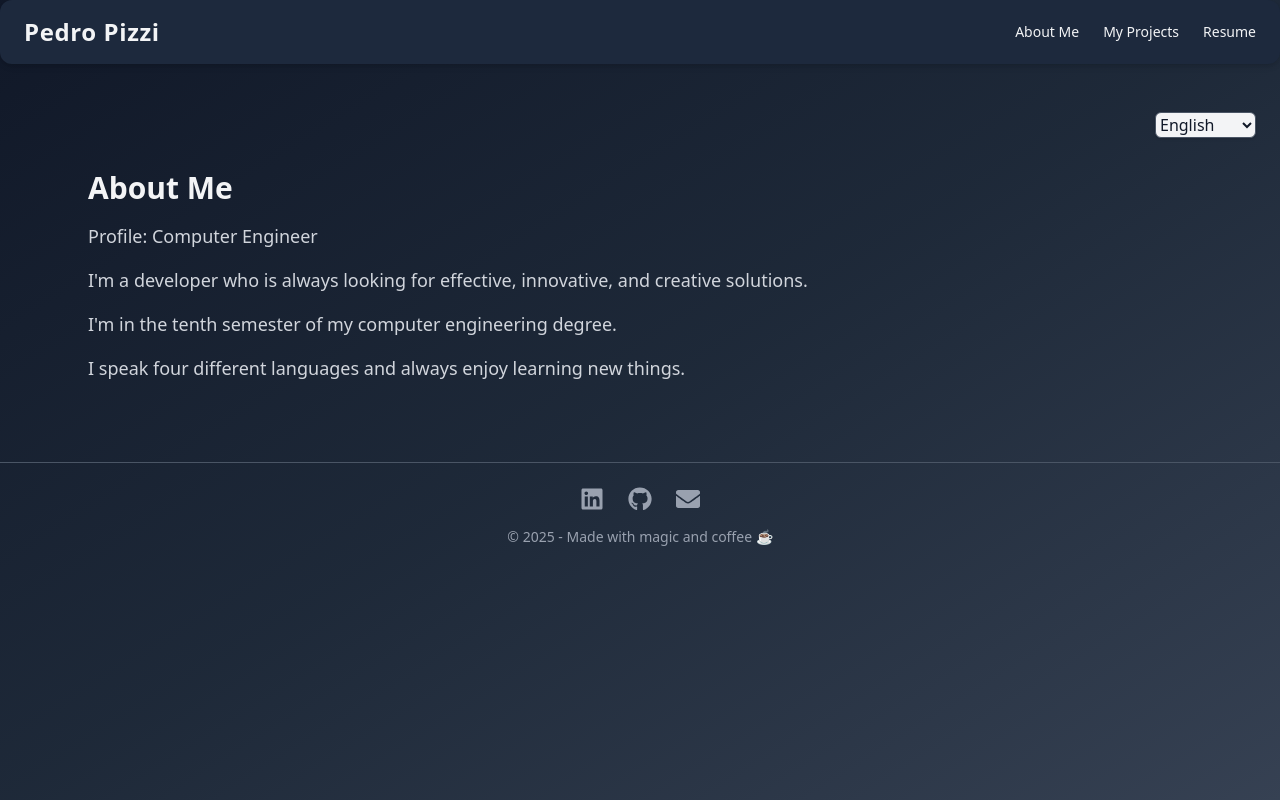
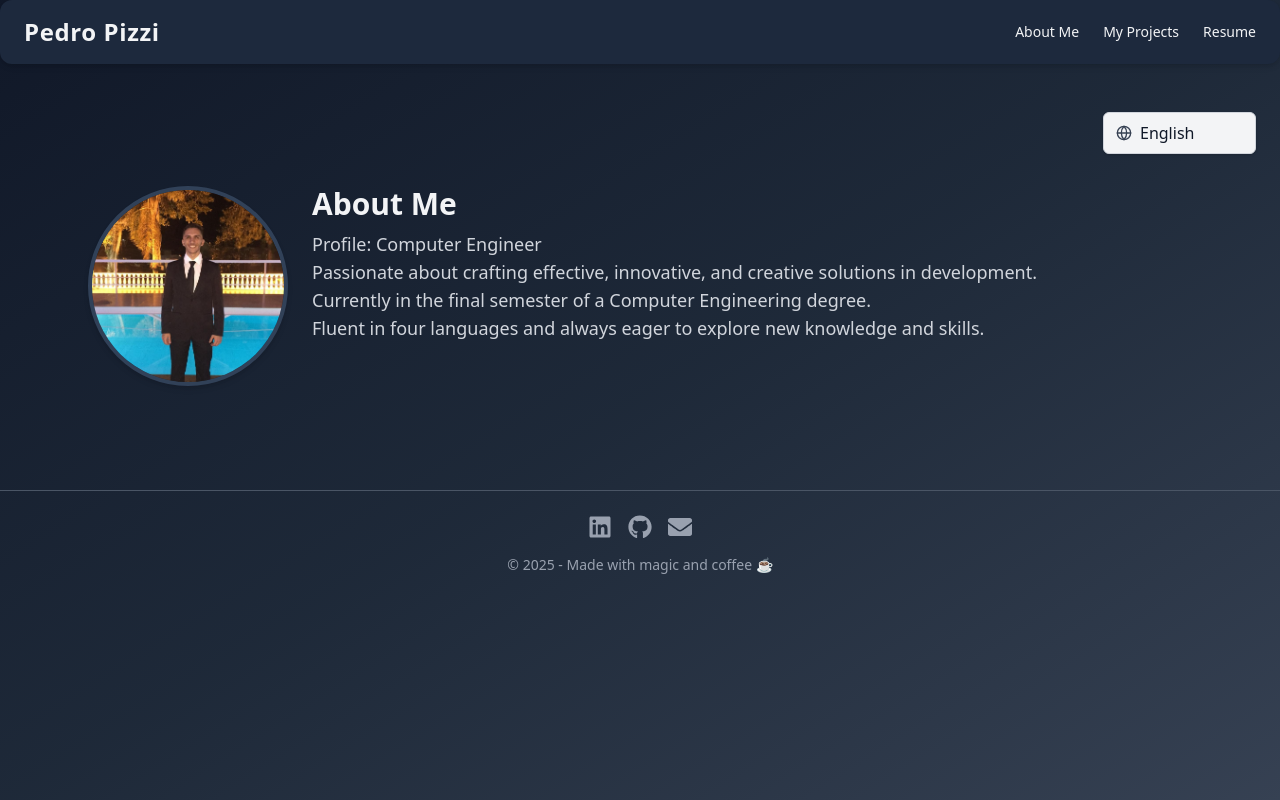
Before and after one commit to P3dream/portifolio, a React (Vite) app: page /about in a window 1280 px wide. Built offline with nearby package versions, Linux system fonts and the light colour scheme.

Commit message:
fixing bug with the curriculum pdf, improving about me section

```diff
--- a/src/App.tsx
+++ b/src/App.tsx
@@ -6,6 +6,7 @@ import Projects from "./pages/Projects";
 import Resume from "./pages/Resume";
 import { useTranslation } from "react-i18next";
 import "./App.css";
+import { Globe } from "lucide-react";
 
 function App() {
   const { t, i18n } = useTranslation();
@@ -18,12 +19,14 @@ function App() {
     <Router>
       <div className="min-h-screen bg-gradient-to-br from-gray-900 via-gray-800 to-gray-700 text-gray-100 font-sans">
         <Navbar />
-
-        <div className="flex justify-end px-6 pt-4">
+        <div className="flex justify-end px-4 sm:px-6 pt-4">
+          <div className="relative inline-block text-left">
+            <div className="flex items-center gap-2 bg-gray-100 hover:bg-gray-200 border border-gray-300 rounded-md px-3 py-2 shadow transition duration-200 cursor-pointer">
+              <Globe className="w-4 h-4 text-gray-700" />
               <select
                 onChange={handleChangeLanguage}
                 value={i18n.language}
-            className="rounded-md border border-gray-600 shadow bg-gray-100 text-gray-900 font-medium hover:bg-gray-200 transition duration-200"
+                className="appearance-none bg-transparent outline-none text-gray-900 font-medium pr-6 cursor-pointer"
               >
                 <option value="en">English</option>
                 <option value="pt">Português</option>
@@ -31,8 +34,12 @@ function App() {
                 <option value="fr">Français</option>
               </select>
             </div>
+          </div>
+        </div>
 
-        <main className="px-6 py-8 max-w-6xl mx-auto">
+
+        {/* Conteúdo principal */}
+        <main className="px-4 sm:px-6 py-8 max-w-6xl mx-auto">
           <Routes>
             <Route path="/" element={<Navigate to="/about" replace />} />
             <Route path="/about" element={<About />} />
@@ -41,15 +48,16 @@ function App() {
           </Routes>
         </main>
 
-        <footer className="mt-12 py-6 text-center text-sm text-gray-400 border-t border-gray-600">
-          <div className="space-x-6 mb-4">
+        {/* Footer responsivo */}
+        <footer className="mt-12 py-6 text-center text-sm text-gray-400 border-t border-gray-600 px-4">
+          <div className="flex justify-center flex-wrap gap-4 mb-4">
             <a
               href="https://www.linkedin.com/in/pedrocarneiropizzi/"
               target="_blank"
               rel="noopener noreferrer"
               className="hover:text-gray-100"
             >
-              <FaLinkedin className="inline-block w-6 h-6" />
+              <FaLinkedin className="w-6 h-6" />
             </a>
             <a
               href="https://github.com/P3dream"
@@ -57,16 +65,16 @@ function App() {
               rel="noopener noreferrer"
               className="hover:text-gray-100"
             >
-              <FaGithub className="inline-block w-6 h-6" />
+              <FaGithub className="w-6 h-6" />
             </a>
             <a
               href="mailto:pedropizzi23@hotmail.com"
               className="hover:text-gray-100"
             >
-              <FaEnvelope className="inline-block w-6 h-6" />
+              <FaEnvelope className="w-6 h-6" />
             </a>
           </div>
-          <p>© {new Date().getFullYear()} - {t("footer_text")}</p>
+          <p className="text-xs sm:text-sm">© {new Date().getFullYear()} - {t("footer_text")}</p>
         </footer>
       </div>
     </Router>
--- a/src/locale/en.json
+++ b/src/locale/en.json
@@ -6,9 +6,9 @@
     "projects_desc": "Here you will find my academic, professional, and personal projects.",
     "about_title": "About Me",
     "about_desc": "Profile: Computer Engineer",
-    "about_desc2": "I'm a developer who is always looking for effective, innovative, and creative solutions.",
-    "about_desc3": "I'm in the tenth semester of my computer engineering degree.",
-    "about_desc4": "I speak four different languages and always enjoy learning new things.",
+    "about_desc2": "Passionate about crafting effective, innovative, and creative solutions in development.",
+    "about_desc3": "Currently in the final semester of a Computer Engineering degree.",
+    "about_desc4": "Fluent in four languages and always eager to explore new knowledge and skills.",
     "contact_title": "Contact",
     "contact_desc": "You can find me on GitHub, LinkedIn or send me an email for collaborations or questions.",
     "footer_text": "Made with magic and coffee ☕",
--- a/src/locale/fr.json
+++ b/src/locale/fr.json
@@ -5,10 +5,10 @@
     "projects_title": "Mes Projets",
     "projects_desc": "Vous trouverez ici mes projets académiques, professionnels et personnels.",
     "about_title": "À Propos de Moi",
-    "about_desc": "Profil : Ingénieur en informatique",
-    "about_desc2": "Je suis un développeur toujours à la recherche de solutions efficaces, innovantes et créatives.",
-    "about_desc3": "Je suis en dixième semestre de mon cursus en ingénierie informatique.",
-    "about_desc4": "Je parle quatre langues différentes et j'aime toujours apprendre de nouvelles choses.",
+    "about_desc": "Profil: Ingénieur en informatique",
+    "about_desc2": "Développeur passionné, toujours en quête de solutions efficaces, innovantes et créatives.",
+    "about_desc3": "Actuellement en dernière année d’ingénierie informatique.",
+    "about_desc4": "Je parle quatre langues et je suis toujours curieux d’apprendre de nouvelles choses.",
     "contact_title": "Contact",
     "contact_desc": "Vous pouvez me trouver sur GitHub, LinkedIn ou m'envoyer un e-mail pour des collaborations ou des questions.",
     "footer_text": "Fait avec magie et café ☕",
--- a/src/locale/pt.json
+++ b/src/locale/pt.json
@@ -3,7 +3,7 @@
       "header": "Pedro Pizzi",
       "select_language": "Selecione o idioma:",
       "projects_title": "Meus Projetos",
-      "projects_desc": "Aqui você encontrará meus projetos acadêmicos, profissionais e pessoais — todos com um toque de estilo mágico.",
+      "projects_desc": "Aqui você encontrará meus projetos acadêmicos, profissionais e pessoais.",
       "about_title": "Sobre Mim",
       "about_desc": "Perfil: Engenheiro de computação",
       "about_desc2": "Sou um desenvolvedor que busca sempre pelas soluções efetivas, invadoras e criativas.",
--- a/src/pages/About.tsx
+++ b/src/pages/About.tsx
@@ -1,15 +1,25 @@
 import { useTranslation } from "react-i18next";
+import profilePhoto from "../assets/photo.png"; // ajuste o caminho se necessário
 
 const About = () => {
   const { t } = useTranslation();
 
   return (
-    <div className="space-y-4">
-      <h2 className="text-3xl font-bold text-gray-100">{t("about_title")}</h2>
-      <p className="text-lg text-gray-300">{t("about_desc")}</p>
-      <p className="text-lg text-gray-300">{t("about_desc2")}</p>
-      <p className="text-lg text-gray-300">{t("about_desc3")}</p>
-      <p className="text-lg text-gray-300">{t("about_desc4")}</p>
+    <div className="space-y-4 px-4 sm:px-0">
+      <div className="flex flex-col items-center text-center sm:flex-row sm:items-start sm:text-left sm:gap-6 mb-6">
+        <img
+          src={profilePhoto}
+          alt="Pedro Pizzi"
+          className="w-50 h-50 rounded-full object-cover shadow-md border-4 border-slate-700"
+        />
+        <div className="mt-4 sm:mt-0">
+          <h2 className="text-2xl sm:text-3xl font-bold text-gray-100">{t("about_title")}</h2>
+          <p className="text-base sm:text-lg text-gray-300 mt-2">{t("about_desc")}</p>
+          <p className="text-base sm:text-lg text-gray-300">{t("about_desc2")}</p>
+          <p className="text-base sm:text-lg text-gray-300">{t("about_desc3")}</p>
+          <p className="text-base sm:text-lg text-gray-300">{t("about_desc4")}</p>
+        </div>
+      </div>
     </div>
   );
 };
--- a/src/pages/Projects.tsx
+++ b/src/pages/Projects.tsx
@@ -4,9 +4,9 @@ const Projects = () => {
   const { t } = useTranslation();
 
   return (
-    <div className="max-w-4xl mx-auto p-6 bg-slate-800 bg-opacity-70 rounded-xl shadow-lg backdrop-blur text-gray-100">
-      <h2 className="text-3xl font-bold text-gray-100 mb-4">{t("projects_title")}</h2>
-      <p className="text-lg text-gray-300">{t("projects_desc")}</p>
+    <div className="max-w-4xl mx-auto px-4 sm:px-6 py-6 bg-slate-800 bg-opacity-70 rounded-xl shadow-lg backdrop-blur text-gray-100">
+      <h2 className="text-2xl sm:text-3xl font-bold text-gray-100 mb-4">{t("projects_title")}</h2>
+      <p className="text-base sm:text-lg text-gray-300">{t("projects_desc")}</p>
     </div>
   );
 };
--- a/src/pages/Resume.tsx
+++ b/src/pages/Resume.tsx
@@ -4,11 +4,11 @@ const Resume = () => {
   const { t } = useTranslation();
 
   return (
-    <div className="max-w-4xl mx-auto p-6 bg-slate-800 bg-opacity-70 rounded-xl shadow-lg backdrop-blur text-gray-100">
-      <h2 className="text-3xl font-bold text-gray-100 mb-4">{t("resume_title")}</h2>
-      <p className="text-lg text-gray-300 mb-4">{t("resume_desc")}</p>
+    <div className="max-w-4xl mx-auto px-4 sm:px-6 py-6 bg-slate-800 bg-opacity-70 rounded-xl shadow-lg backdrop-blur text-gray-100">
+      <h2 className="text-2xl sm:text-3xl font-bold text-gray-100 mb-4">{t("resume_title")}</h2>
+      <p className="text-base sm:text-lg text-gray-300 mb-4">{t("resume_desc")}</p>
       <a
-        href="src\curriculum\Pedro-Pizzi-Dev.pdf"
+        href="public/curriculum/Pedro-Pizzi-Dev.pdf"
         target="_blank"
         rel="noopener noreferrer"
         className="inline-block px-5 py-2 bg-slate-600 hover:bg-slate-500 text-gray-100 font-medium rounded-lg shadow transition duration-200"
```
Also changed, not shown: src/assets/photo.png (added), 1 other file (tests, documents, lock files or other folders). Lines whose indentation alone changed are shown as unchanged.
